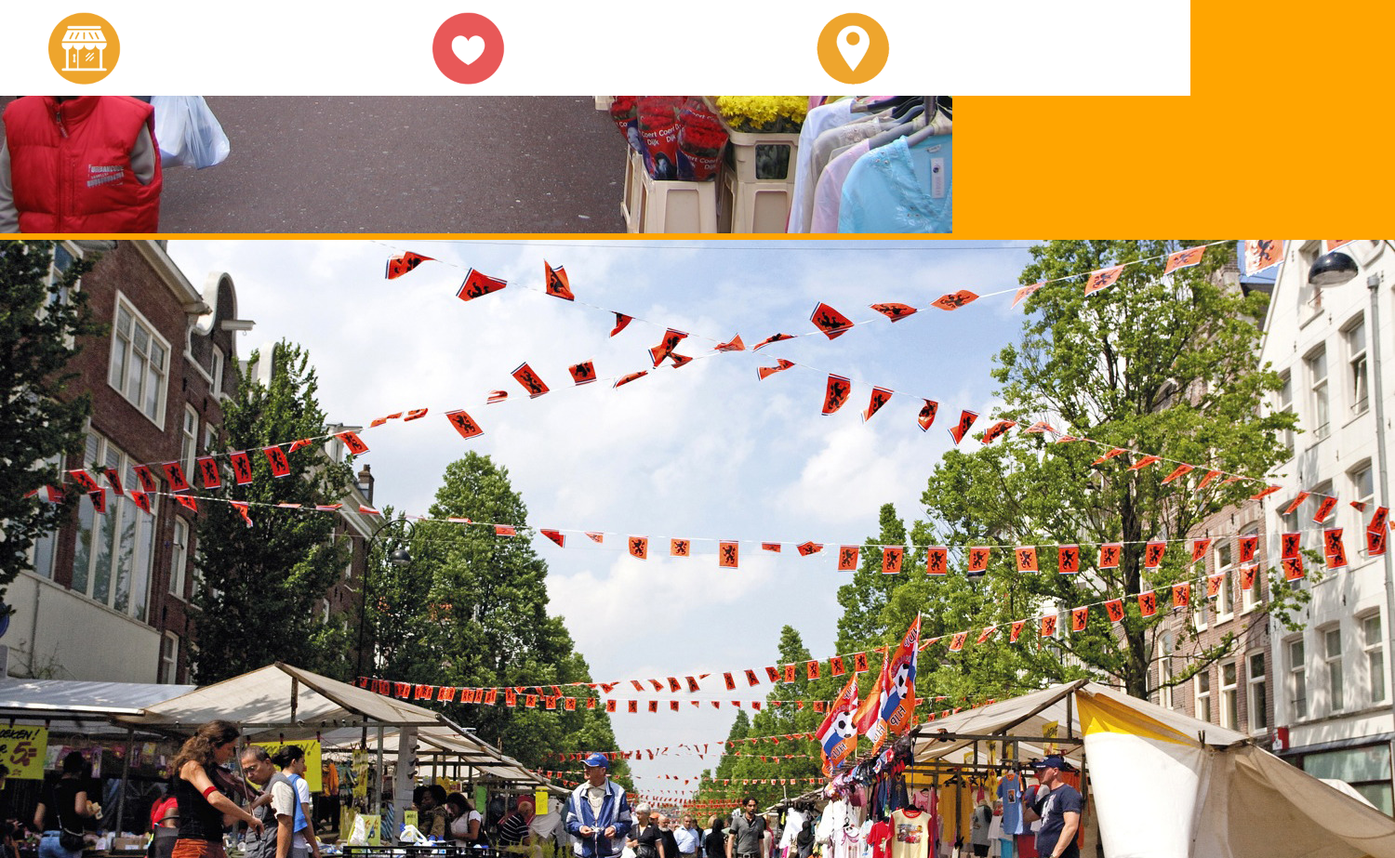
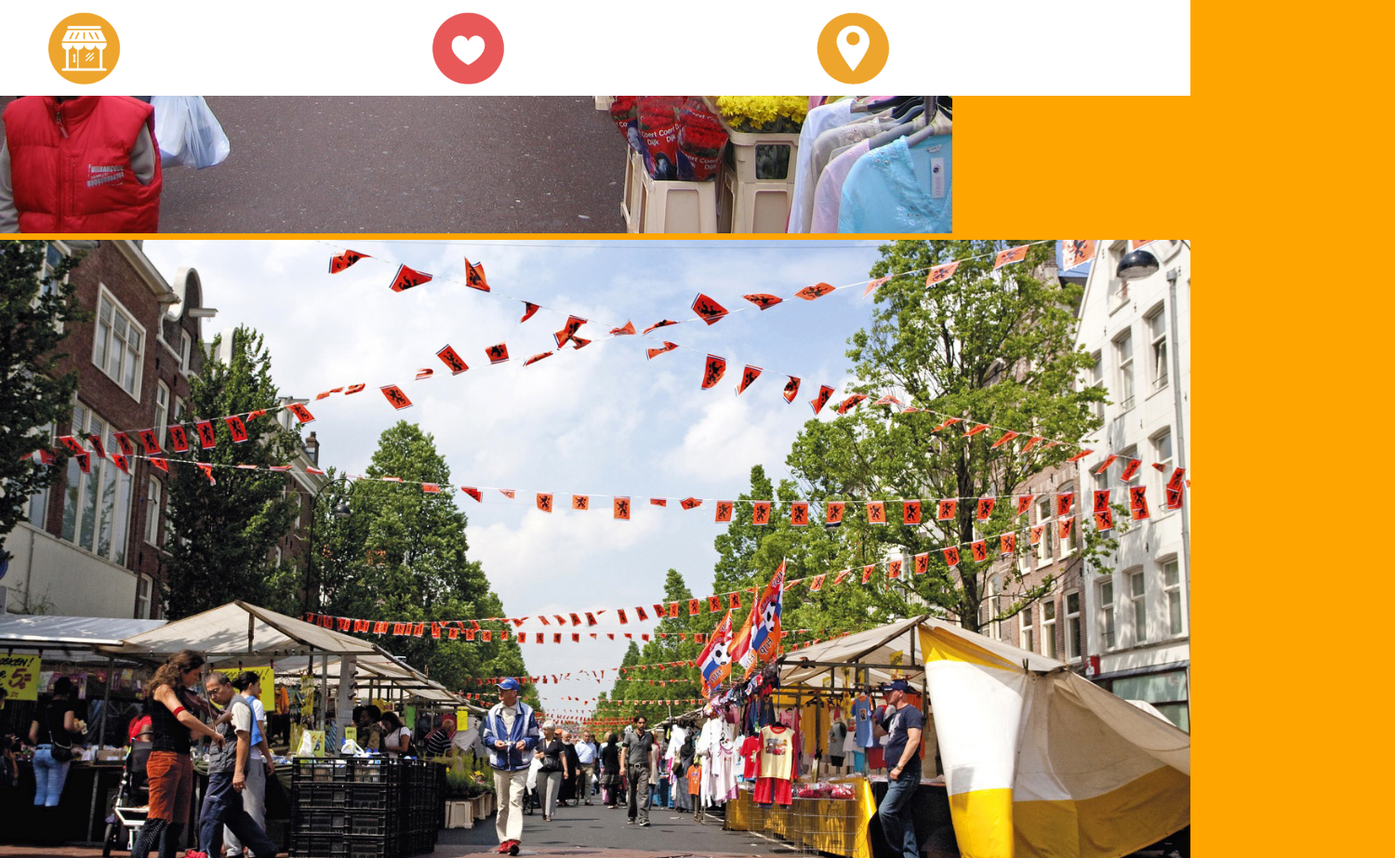
Before and after one commit to kimberleyrol/HTMLenCSS, a plain HTML site: page markten.html in a window 1280 px wide. Shown: the part 697-1620 px from the top of the page at 93% size, 1500 px wide, since content can reach past the window. Drawn offline with Linux system fonts and the light colour scheme.

Commit message:
Edit css
afbeeldingen niet breder dan scherm gemaakt

```diff
--- a/css/style.css
+++ b/css/style.css
@@ -79,6 +79,9 @@ main{
     margin-bottom: 10px;
     border-radius: 15px;
 }
+.foto-markten img {
+    max-width: 100%;
+}
 
 .market-item {
     width: 100%;
@@ -107,7 +110,6 @@ a {
     margin-left: 0;
     padding-left: 0;
     list-style: none;
-    max-width: 40px;
     width: 100%;
 
 }
```
